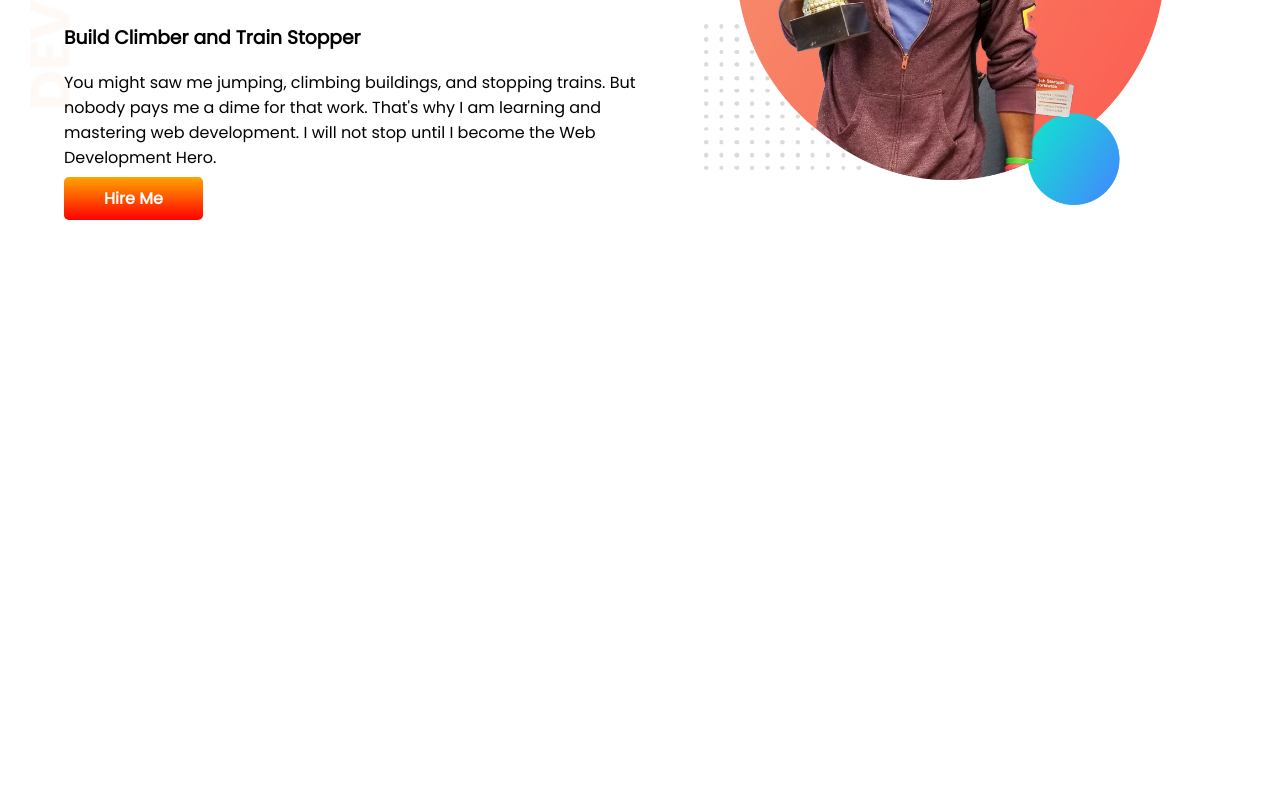
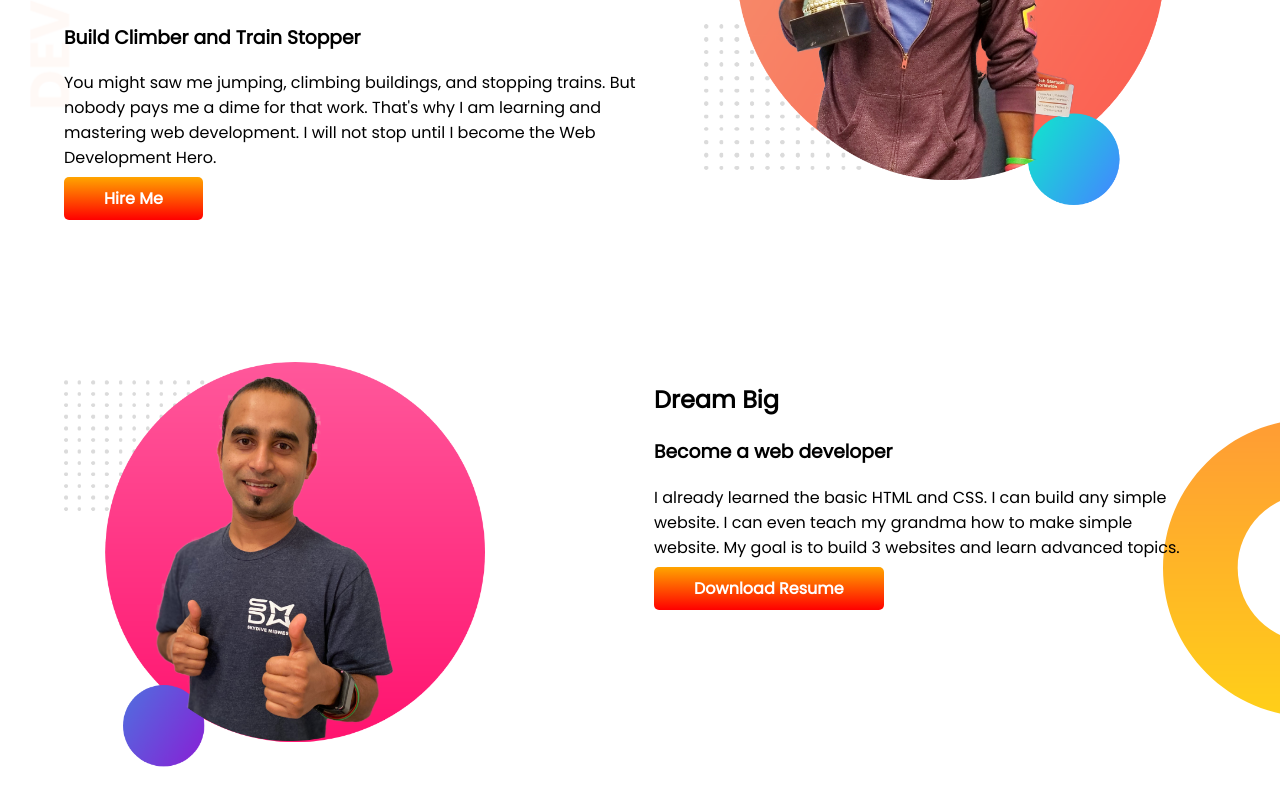
Before and after one commit to kaziafrozbd/developer-portfolio, a plain HTML site: page index.html in a window 1280 px wide. Shown: the part 252-1058 px from the top of the page. Before the commit the page ends 800 px from the top, so only its background shows below. Drawn offline with Linux system fonts and the light colour scheme.

Commit message:
dream section added

```diff
--- a/index.html
+++ b/index.html
@@ -26,7 +26,18 @@
             <img src="images/jhankar.png" alt="">
         </div>
     </section>
+    <section class="dream-big">
+        <div class="half-width">
+            <img src="images/jhankar2.png" alt="">
+        </div>
+        <div class="half-width text">
+            <h2>Dream Big</h2>
+            <h3>Become a web developer</h3>
+            <p>I already learned the basic HTML and CSS. I can build any simple website. I can even teach my grandma how to make simple website. My goal is to build 3 websites and learn advanced topics.</p>
+            <a class="link-button" href="https://www.linkedin.com/in/kazi-rafaza-afroz/">Download Resume</a>
+        </div>
 
+    </section>
 
 
 
--- a/style.css
+++ b/style.css
@@ -10,6 +10,7 @@ h1{
 }
 section{
     display: flex;
+    margin-bottom: 150px;
 }
 .half-width{
     width: 50%;
@@ -30,3 +31,11 @@ section{
     background-image: url('images/top-banner.png');
     background-repeat: no-repeat;
 }
+.dream-big{
+    background-image: url(images/dream-bg.png);
+    background-repeat: no-repeat;
+    background-position: right;
+}
+.dream-big .text{
+    padding-right: 100px;
+}
```
